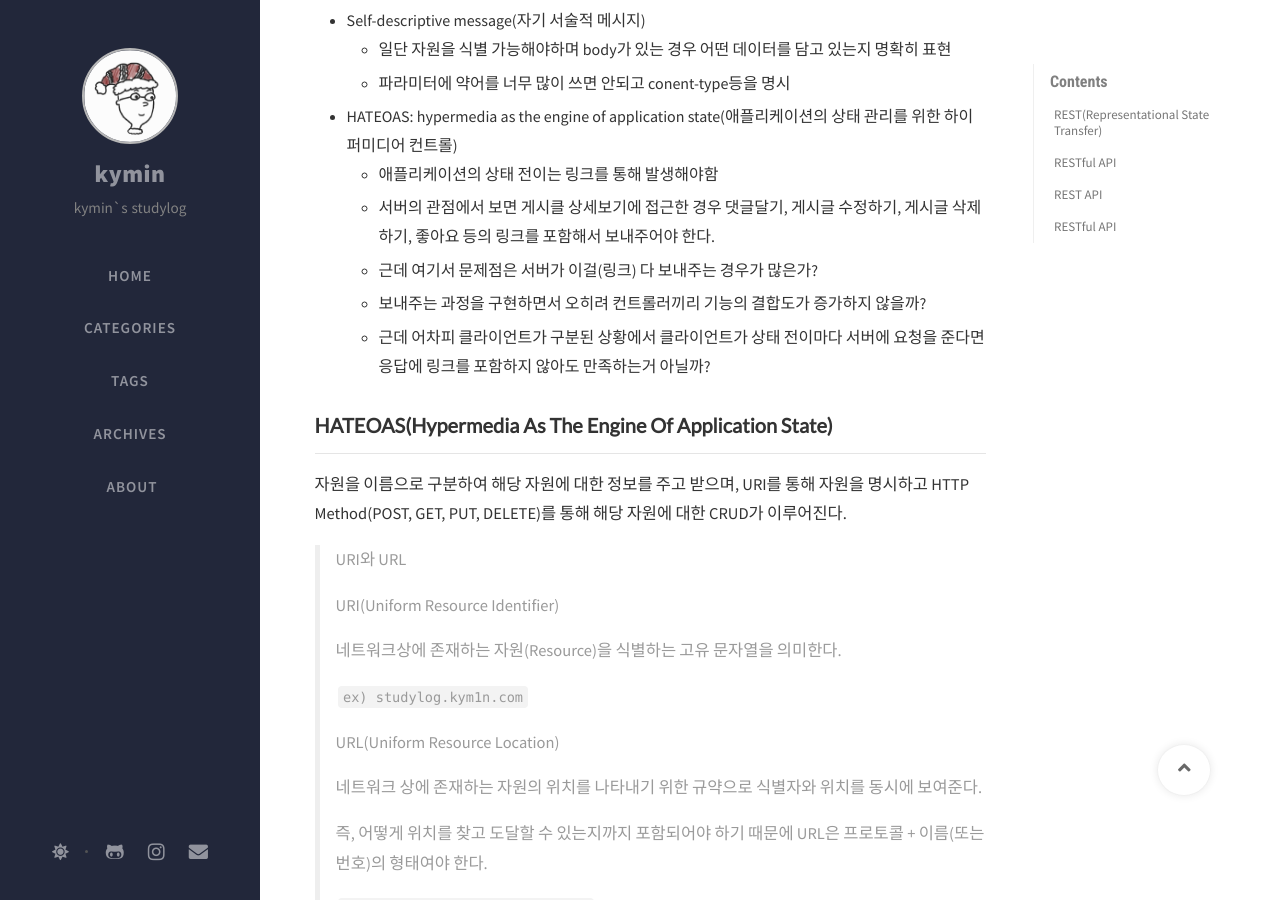
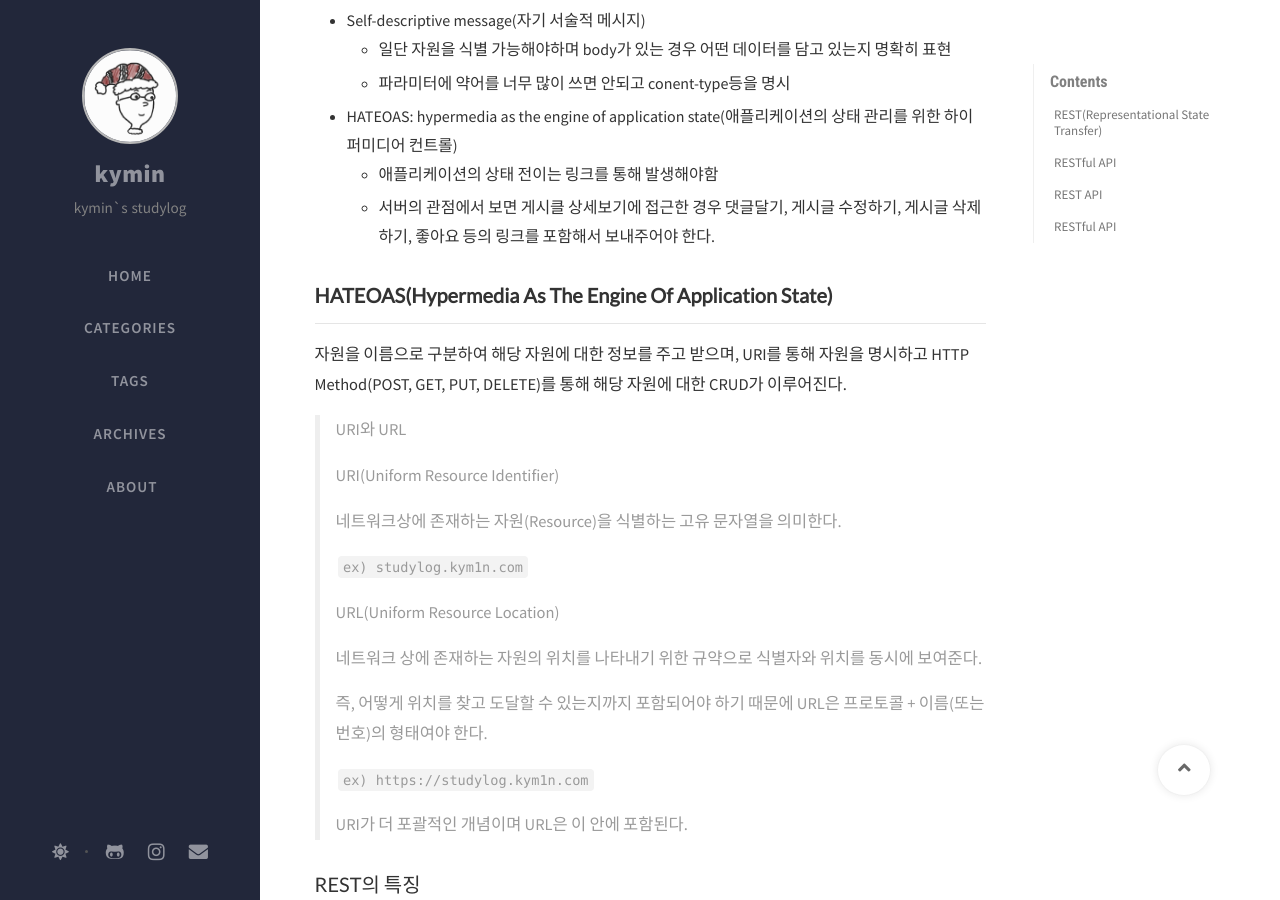
Before and after one commit to Kyoung-M1N/kyoung-M1N.github.io, a Jekyll site: the page built from _posts/etc/2025-04-11-[API]RESTfulAPI.md, in a window 1280 px wide and 900 px high, scrolled down 4544 px. Built offline with Jekyll 4.4.1, drawn with Linux system fonts in a browser that asks for light colours; nearby versions of some CDN libraries; comment, search, counter and statistics services are not loaded.

Commit message:
docs: 포스트 수정

```diff
--- a/_posts/etc/2025-04-11-[API]RESTfulAPI.md
+++ b/_posts/etc/2025-04-11-[API]RESTfulAPI.md
@@ -143,9 +143,6 @@ Roy Fielding은 uniform interface의 구성 요소를 아래와 같이 정의한
 - HATEOAS: hypermedia as the engine of application state(애플리케이션의 상태 관리를 위한 하이퍼미디어 컨트롤)
   - 애플리케이션의 상태 전이는 링크를 통해 발생해야함
   - 서버의 관점에서 보면 게시클 상세보기에 접근한 경우 댓글달기, 게시글 수정하기, 게시글 삭제하기, 좋아요 등의 링크를 포함해서 보내주어야 한다.
-  - 근데 여기서 문제점은 서버가 이걸(링크) 다 보내주는 경우가 많은가?
-  - 보내주는 과정을 구현하면서 오히려 컨트롤러끼리 기능의 결합도가 증가하지 않을까?
-  - 근데 어차피 클라이언트가 구분된 상황에서 클라이언트가 상태 전이마다 서버에 요청을 준다면 응답에 링크를 포함하지 않아도 만족하는거 아닐까?
 
 ### **HATEOAS(Hypermedia As The Engine Of Application State)**
 
```
